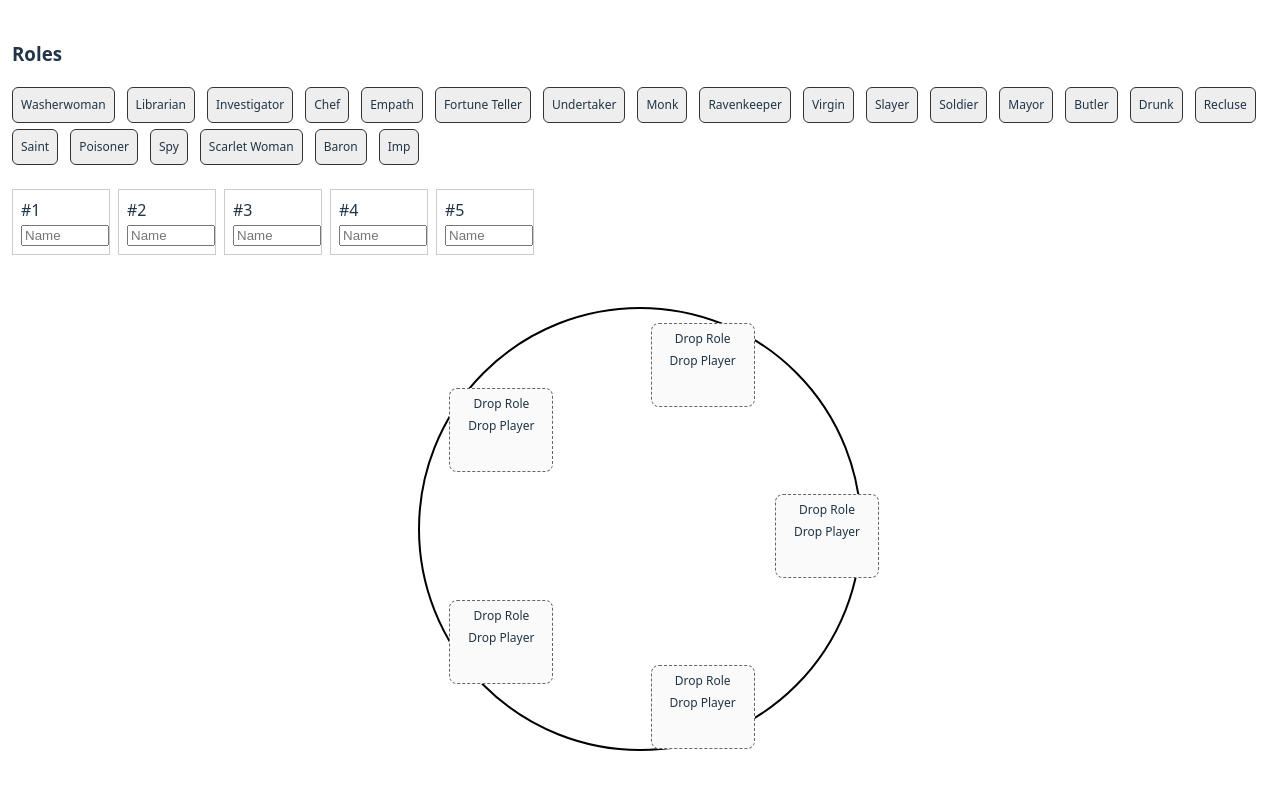
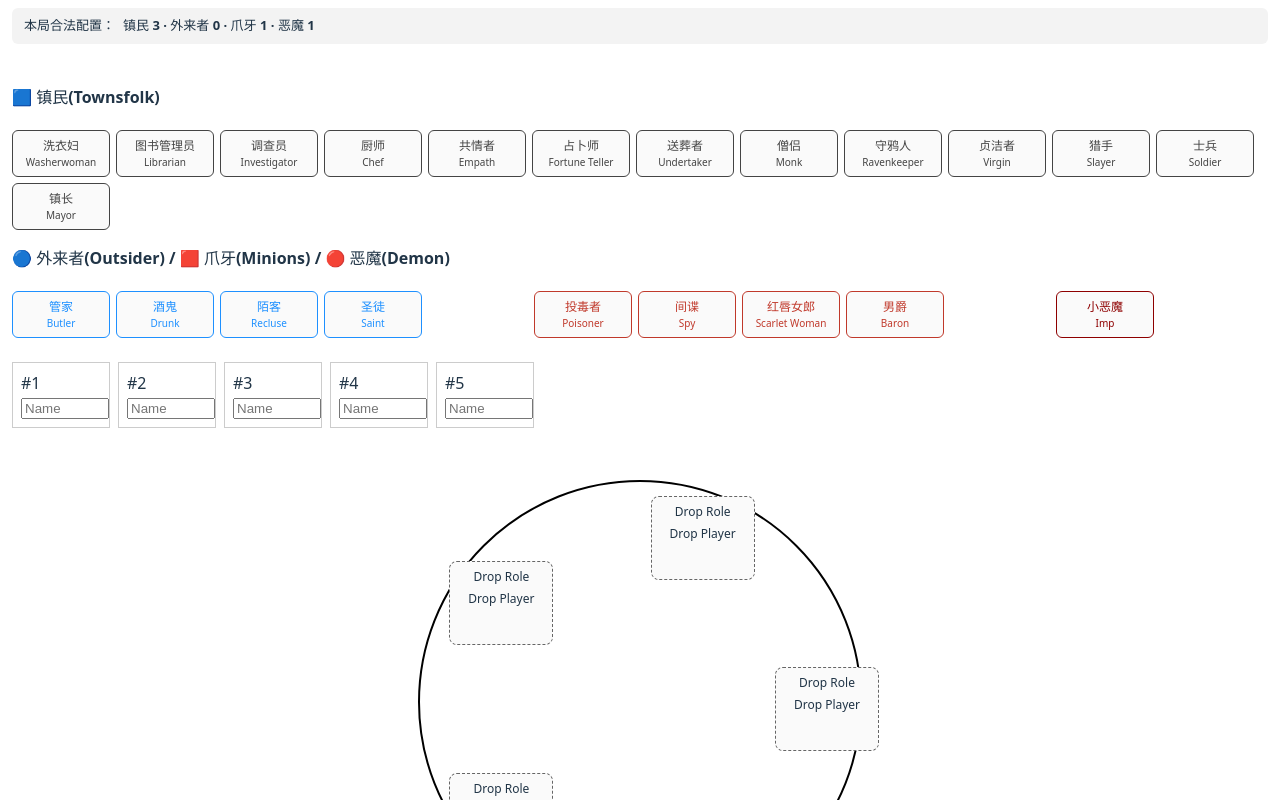
Before and after one commit to luomi16/clocktower-st, a React (Vite) app: page / in a window 1280 px wide. Both pictures are taken after a click on the button "Start Game". Shown: the top 800 px of the page. Built offline with nearby package versions, Linux system fonts and the light colour scheme.

Commit message:
feat: role pool grouping and TB role count hints

```diff
--- a/src/App.tsx
+++ b/src/App.tsx
@@ -4,10 +4,14 @@ import PlayerList from "./components/PlayerList";
 import CircleBoard from "./components/CircleBoard";
 import RolePool from "./components/RolePool";
 import type { Player, Script } from "./types";
+import { troubleBrewingSetup } from "./data/troubleBrewingSetup";
+import RoleCountHint from "./components/RoleCountHint";
 
 export default function App() {
   const [script, setScript] = useState<Script | null>(null);
   const [players, setPlayers] = useState<Player[]>([]);
+  const playerCount = players.length;
+  const setup = troubleBrewingSetup[playerCount];
 
   if (!script) {
     return (
@@ -27,6 +31,7 @@ export default function App() {
 
   return (
     <div>
+      {setup && <RoleCountHint setup={setup} />}
       <RolePool />
       <PlayerList players={players} setPlayers={setPlayers} />
       <CircleBoard players={players} seatCount={players.length} />
--- a/src/components/CircleBoard.tsx
+++ b/src/components/CircleBoard.tsx
@@ -89,7 +89,17 @@ export default function CircleBoard({ players, seatCount }: Props) {
                             fontSize: 12,
                         }}
                     >
-            <div>{role ? role.name : "Drop Role"}</div>
+                        <div>
+                            {role ? (
+                                <>
+                                    <div style={{ fontWeight: 600 }}>{role.zh}</div>
+                                    <div style={{ fontSize: 10 }}>{role.en}</div>
+                                </>
+                            ) : (
+                                "Drop Role"
+                            )}
+                        </div>
+
                         <div style={{ marginTop: 4 }}>
                             {player
                                 ? player.name || `#${player.id + 1}`
--- /dev/null
+++ b/src/components/RoleCountHint.tsx
@@ -0,0 +1,22 @@
+import type { RoleCount } from "../data/troubleBrewingSetup";
+
+export default function RoleCountHint({ setup }: { setup?: RoleCount }) {
+  if (!setup) return null;
+
+  return (
+    <div
+      style={{
+        padding: "8px 12px",
+        margin: "8px 12px",
+        background: "#f3f3f3",
+        borderRadius: 6,
+        fontSize: 13,
+      }}
+    >
+      本局合法配置：
+      <strong style={{ marginLeft: 8 }}>
+        镇民 {setup.townsfolk} · 外来者 {setup.outsider} · 爪牙 {setup.minion} · 恶魔 {setup.demon}
+      </strong>
+    </div>
+  );
+}
--- a/src/components/RolePool.tsx
+++ b/src/components/RolePool.tsx
@@ -2,13 +2,36 @@ import { troubleBrewingRoles } from "../data/troubleBrewing";
 import RoleToken from "./RoleToken";
 
 export default function RolePool() {
+  const townsfolk = troubleBrewingRoles.filter(r => r.alignment === "townsfolk");
+  const outsiders = troubleBrewingRoles.filter(r => r.alignment === "outsider");
+  const minions = troubleBrewingRoles.filter(r => r.alignment === "minion");
+  const demon = troubleBrewingRoles.filter(r => r.alignment === "demon");
+
   return (
     <div style={{ padding: 12 }}>
-      <h3>Roles</h3>
+      {/* 镇民 */}
+      <h4>🟦 镇民(Townsfolk)</h4>
       <div style={{ display: "flex", flexWrap: "wrap", gap: 6 }}>
-        {troubleBrewingRoles.map((r) => (
-          <RoleToken key={r.id} role={r} />
-        ))}
+        {townsfolk.map(r => <RoleToken key={r.id} role={r} />)}
+      </div>
+
+      {/* 外来者 / 爪牙 / 恶魔 同一排 */}
+      <h4 style={{ marginTop: 16 }}>🔵 外来者(Outsider) / 🟥 爪牙(Minions) / 🔴 恶魔(Demon)</h4>
+      <div style={{ display: "flex", alignItems: "flex-start" }}>
+        {/* 外来者 */}
+        <div style={{ display: "flex", gap: 6, marginRight: 112 }}>
+          {outsiders.map(r => <RoleToken key={r.id} role={r} />)}
+        </div>
+
+        {/* 爪牙 */}
+        <div style={{ display: "flex", gap: 6, marginRight: 112 }}>
+          {minions.map(r => <RoleToken key={r.id} role={r} />)}
+        </div>
+
+        {/* 恶魔 */}
+        <div style={{ display: "flex", gap: 6 }}>
+          {demon.map(r => <RoleToken key={r.id} role={r} />)}
+        </div>
       </div>
     </div>
   );
--- a/src/components/RoleToken.tsx
+++ b/src/components/RoleToken.tsx
@@ -1,10 +1,13 @@
 import type { Role } from "../data/troubleBrewing";
 
-interface Props {
-  role: Role;
-}
+export default function RoleToken({ role }: { role: Role }) {
+  const colorMap: Record<string, string> = {
+    townsfolk: "#444",
+    outsider: "#1e90ff",
+    minion: "#c0392b",
+    demon: "#8e0000",
+  };
 
-export default function RoleToken({ role }: Props) {
   return (
     <div
       draggable
@@ -13,16 +16,19 @@ export default function RoleToken({ role }: Props) {
         e.dataTransfer.setData("roleId", role.id);
       }}
       style={{
-        padding: 8,
-        border: "1px solid #333",
+        padding: "6px 8px",
+        border: `1px solid ${colorMap[role.alignment]}`,
         borderRadius: 6,
-        marginRight: 6,
-        background: "#eee",
+        fontSize: 12,
         cursor: "grab",
-        fontSize: 12,
+        color: colorMap[role.alignment],
+        background: "#fafafa",
+        textAlign: "center",
+        minWidth: 80,
       }}
     >
-      {role.name}
+      <div style={{ fontWeight: 600 }}>{role.zh}</div>
+      <div style={{ fontSize: 10 }}>{role.en}</div>
     </div>
   );
 }
--- a/src/data/troubleBrewing.tsx
+++ b/src/data/troubleBrewing.tsx
@@ -1,36 +1,42 @@
+// src/data/troubleBrewing.ts
+
+export type Alignment = "townsfolk" | "outsider" | "minion" | "demon";
+
 export interface Role {
   id: string;
-  name: string;
+  en: string;
+  zh: string;
+  alignment: Alignment;
 }
 
 export const troubleBrewingRoles: Role[] = [
-  // Townsfolk
-  { id: "washerwoman", name: "Washerwoman" },
-  { id: "librarian", name: "Librarian" },
-  { id: "investigator", name: "Investigator" },
-  { id: "chef", name: "Chef" },
-  { id: "empath", name: "Empath" },
-  { id: "fortune_teller", name: "Fortune Teller" },
-  { id: "undertaker", name: "Undertaker" },
-  { id: "monk", name: "Monk" },
-  { id: "ravenkeeper", name: "Ravenkeeper" },
-  { id: "virgin", name: "Virgin" },
-  { id: "slayer", name: "Slayer" },
-  { id: "soldier", name: "Soldier" },
-  { id: "mayor", name: "Mayor" },
+  // 🟦 Townsfolk（镇民 13）
+  { id: "washerwoman", en: "Washerwoman", zh: "洗衣妇", alignment: "townsfolk" },
+  { id: "librarian", en: "Librarian", zh: "图书管理员", alignment: "townsfolk" },
+  { id: "investigator", en: "Investigator", zh: "调查员", alignment: "townsfolk" },
+  { id: "chef", en: "Chef", zh: "厨师", alignment: "townsfolk" },
+  { id: "empath", en: "Empath", zh: "共情者", alignment: "townsfolk" },
+  { id: "fortune_teller", en: "Fortune Teller", zh: "占卜师", alignment: "townsfolk" },
+  { id: "undertaker", en: "Undertaker", zh: "送葬者", alignment: "townsfolk" },
+  { id: "monk", en: "Monk", zh: "僧侣", alignment: "townsfolk" },
+  { id: "ravenkeeper", en: "Ravenkeeper", zh: "守鸦人", alignment: "townsfolk" },
+  { id: "virgin", en: "Virgin", zh: "贞洁者", alignment: "townsfolk" },
+  { id: "slayer", en: "Slayer", zh: "猎手", alignment: "townsfolk" },
+  { id: "soldier", en: "Soldier", zh: "士兵", alignment: "townsfolk" },
+  { id: "mayor", en: "Mayor", zh: "镇长", alignment: "townsfolk" },
 
-  // Outsiders
-  { id: "butler", name: "Butler" },
-  { id: "drunk", name: "Drunk" },
-  { id: "recluse", name: "Recluse" },
-  { id: "saint", name: "Saint" },
+  // 🔵 Outsiders（外来者 4，其中前 2 个显示为蓝色）
+  { id: "butler", en: "Butler", zh: "管家", alignment: "outsider" },
+  { id: "drunk", en: "Drunk", zh: "酒鬼", alignment: "outsider" },
+  { id: "recluse", en: "Recluse", zh: "陌客", alignment: "outsider" },
+  { id: "saint", en: "Saint", zh: "圣徒", alignment: "outsider" },
 
-  // Minions
-  { id: "poisoner", name: "Poisoner" },
-  { id: "spy", name: "Spy" },
-  { id: "scarlet_woman", name: "Scarlet Woman" },
-  { id: "baron", name: "Baron" },
+  // 🔴 Minions（爪牙 4）
+  { id: "poisoner", en: "Poisoner", zh: "投毒者", alignment: "minion" },
+  { id: "spy", en: "Spy", zh: "间谍", alignment: "minion" },
+  { id: "scarlet_woman", en: "Scarlet Woman", zh: "红唇女郎", alignment: "minion" },
+  { id: "baron", en: "Baron", zh: "男爵", alignment: "minion" },
 
-  // Demon
-  { id: "imp", name: "Imp" },
+  // 🔴 Demon（恶魔 1）
+  { id: "imp", en: "Imp", zh: "小恶魔", alignment: "demon" },
 ];
--- /dev/null
+++ b/src/data/troubleBrewingSetup.tsx
@@ -0,0 +1,20 @@
+export interface RoleCount {
+  townsfolk: number;
+  outsider: number;
+  minion: number;
+  demon: number;
+}
+
+export const troubleBrewingSetup: Record<number, RoleCount> = {
+  5:  { townsfolk: 3, outsider: 0, minion: 1, demon: 1 },
+  6:  { townsfolk: 3, outsider: 1, minion: 1, demon: 1 },
+  7:  { townsfolk: 5, outsider: 0, minion: 1, demon: 1 },
+  8:  { townsfolk: 5, outsider: 1, minion: 1, demon: 1 },
+  9:  { townsfolk: 5, outsider: 2, minion: 1, demon: 1 },
+  10: { townsfolk: 7, outsider: 0, minion: 2, demon: 1 },
+  11: { townsfolk: 7, outsider: 1, minion: 2, demon: 1 },
+  12: { townsfolk: 7, outsider: 2, minion: 2, demon: 1 },
+  13: { townsfolk: 9, outsider: 0, minion: 3, demon: 1 },
+  14: { townsfolk: 9, outsider: 1, minion: 3, demon: 1 },
+  15: { townsfolk: 9, outsider: 2, minion: 3, demon: 1 },
+};
```
Lines whose indentation alone changed are shown as unchanged.
